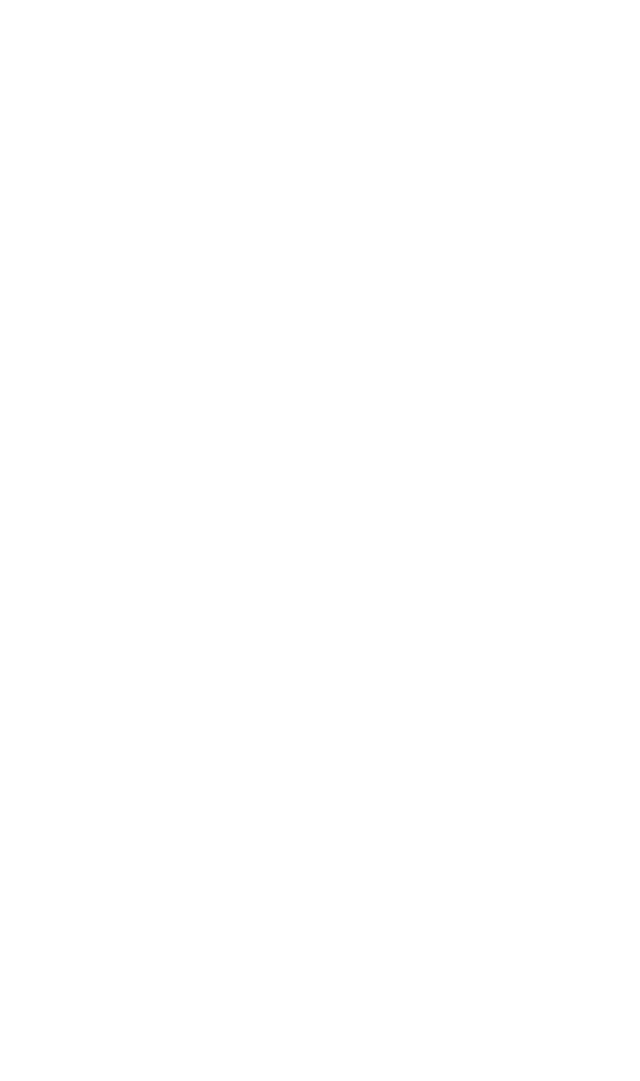
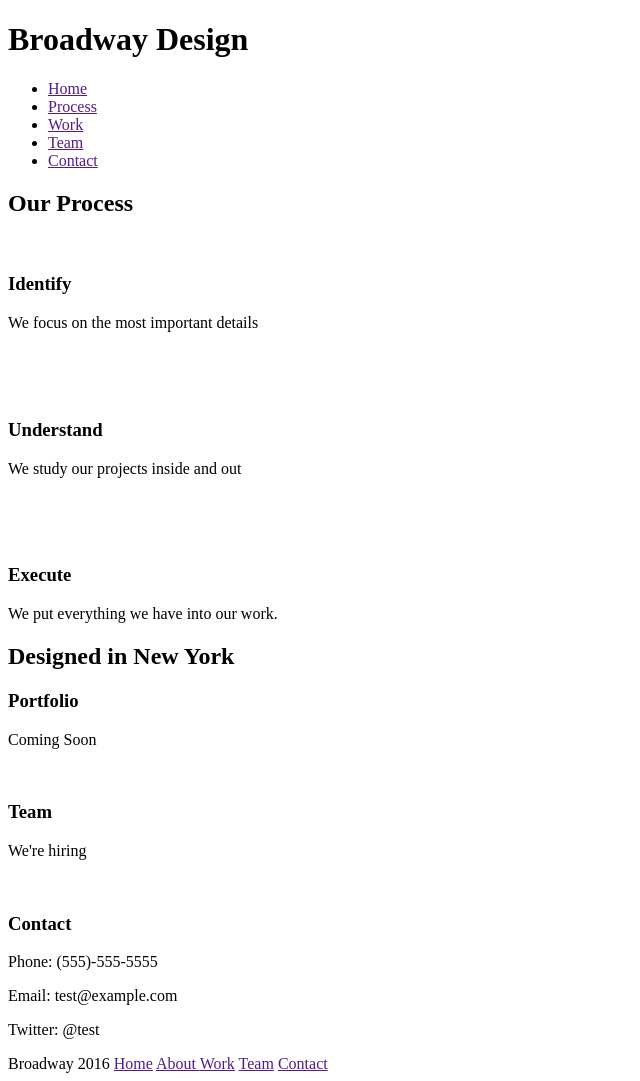
Before and after one commit to danniprima/broadway, a plain HTML site: page index.html in a window 1280 px wide. Shown: the whole page, without its empty margins (0-640 px from the left). Before the commit the page ends 800 px from the top, so only its background shows below. Drawn offline with Linux system fonts and the light colour scheme.

Commit message:
Add basic HTML

```diff
--- a/index.html
+++ b/index.html
@@ -5,6 +5,69 @@
     <title>BROADWAY</title>
   </head>
   <body>
+    <div id ="">
+      <h1> Broadway Design </h1>
+
+      <nav>
+        <ul>
+          <li><a href="">Home</a></li>
+          <li><a href="">Process</a></li>
+          <li><a href="">Work</a></li>
+          <li><a href="">Team</a></li>
+          <li><a href="">Contact</a></li>
+        </ul>
+      </nav>
+    </div>
+
+    <div id ="process">
+      <h2> Our Process </h2>
+
+      <p><img src=""></p>
+      <h3>Identify</h3>
+
+      <p>We focus on the most important details</p>
+
+    <br>
+       <p> <img src=""> </p>
+       <h3>Understand</h3>
+       <p>We study our projects inside and out </p>
+
+      <br>
+
+      <p> <img src=""> </p>
+      <h3> Execute</h3>
+      <p>We put everything we have into our work. </p>
+
+    </div>
+
+
+      <div id="info">
+        <h2> Designed in New York</h2>
+
+        <h3> Portfolio </h3>
+        <p>Coming Soon</p>
+
+        <br>
+        <h3>Team </h3>
+        <p> We're hiring </p>
+
+         <br>
+         <h3> Contact </h3>
+         <p>Phone: (555)-555-5555</p>
+         <p>Email: test@example.com</p>
+         <p>Twitter: @test </p>
+
+    </div>
+
+       <div id="footer">
+         <span> Broadway 2016
+           <a href="">Home</a>
+           <a href=""> About </a>
+           <a href="">Work</a>
+           <a href="">Team</a>
+           <a href="">Contact</a>
+
+       </div>
 
   </body>
 </html>
```
